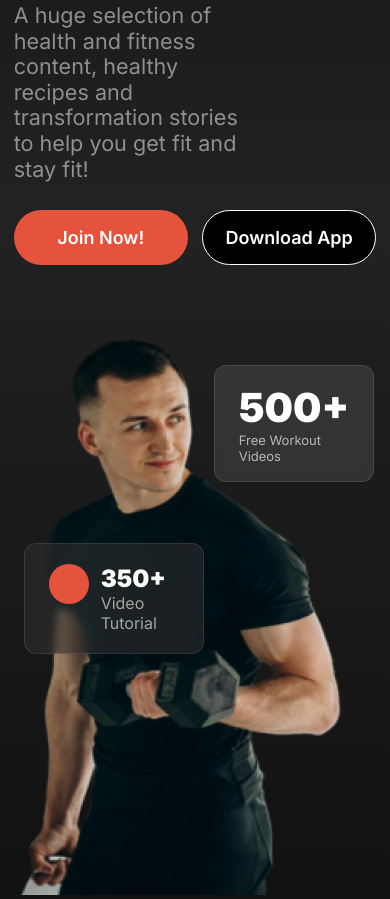
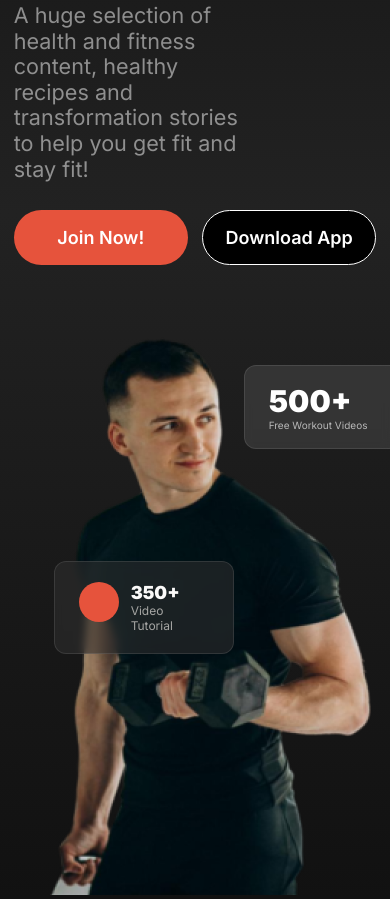
Before and after one commit to Toha-Hossain28/Assignment-2, a plain HTML site: page index.html in a window 390 px wide. Shown: the part 471-1370 px from the top of the page. Drawn offline with Linux system fonts and the light colour scheme; a web font is replaced by a local one.

Commit message:
fixed banner styling

```diff
--- a/styles/style.css
+++ b/styles/style.css
@@ -256,10 +256,26 @@ header {
   }
   .banner-img .workout-video {
     top: 50px;
-    left: 200px;
+    left: 230px;
   }
   .tutorial {
     bottom: 245px;
-    left: 10px;
+    left: 40px;
+  }
+  .banner-img img {
+    margin-left: 30px;
+  }
+  .banner-img .workout-video {
+    font-size: 1.875rem;
+    margin-bottom: 3px;
+  }
+  .banner-img .workout-video .workout {
+    font-size: 0.625rem;
+  }
+  .tutorial .tut {
+    font-size: 0.75rem;
+  }
+  .tutorial {
+    font-size: 1.125rem;
   }
 }
```
